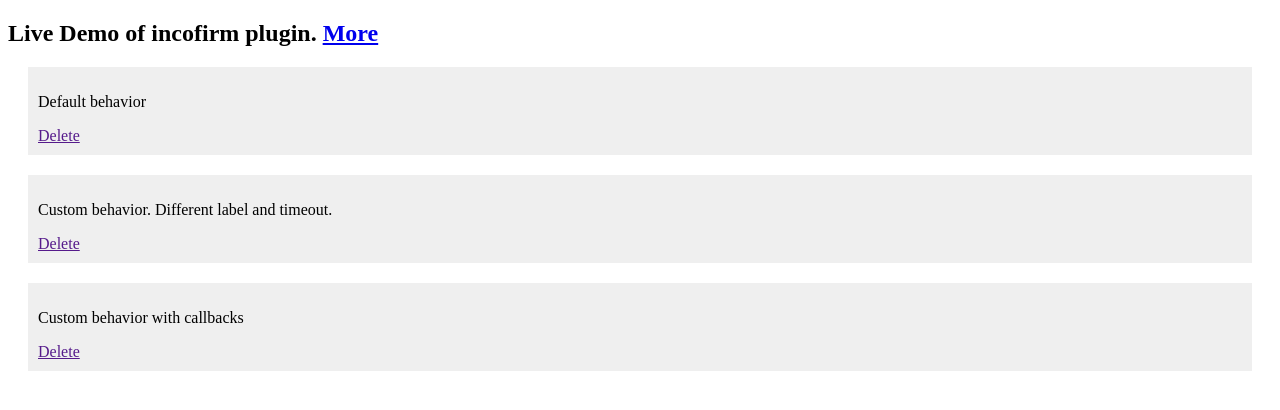
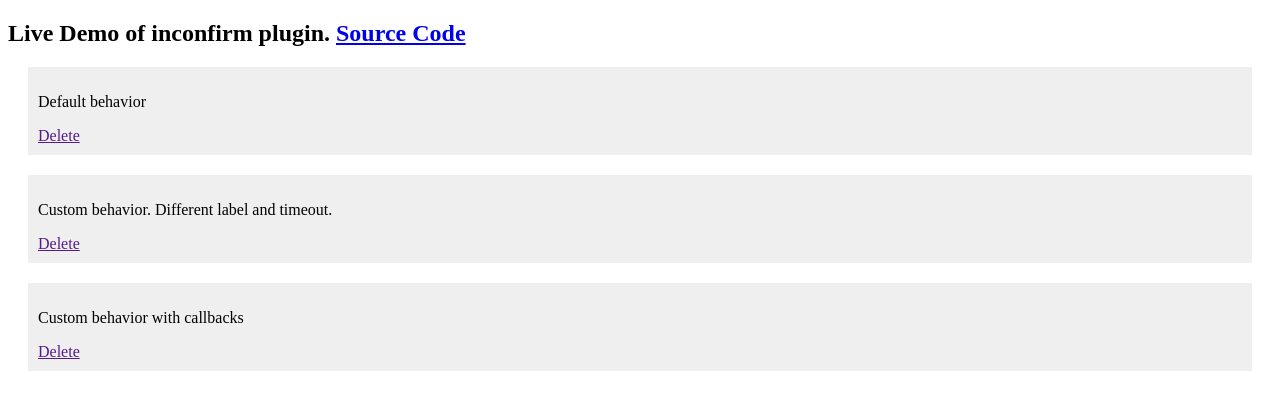
Before and after one commit to bigbinary/iconfirm, a plain HTML site: page index.html in a window 1280 px wide. Drawn offline with nearby package versions, Linux system fonts and the light colour scheme; a script that the page names is missing.

Commit message:
update some text

```diff
--- a/index.html
+++ b/index.html
@@ -35,7 +35,7 @@
 </head>
 <body>
 
-  <h2>Live Demo of incofirm plugin. <a href='http://github.com/neerajdotname/iconfirm'>More</a></h2>
+  <h2>Live Demo of inconfirm plugin. <a href='http://github.com/neerajdotname/iconfirm'>Source Code</a></h2>
 
   <div class='block'>
     <p>Default behavior</p>
```
